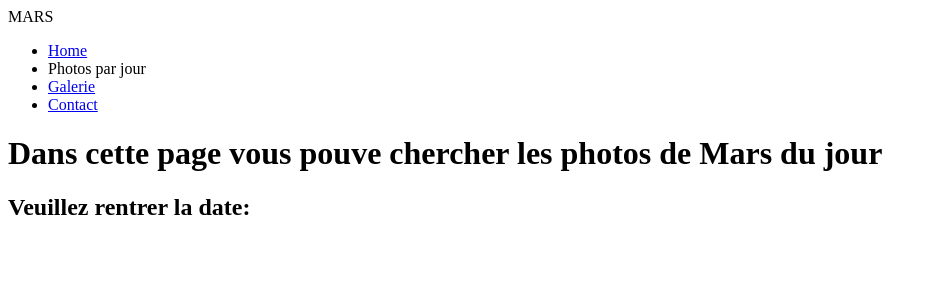
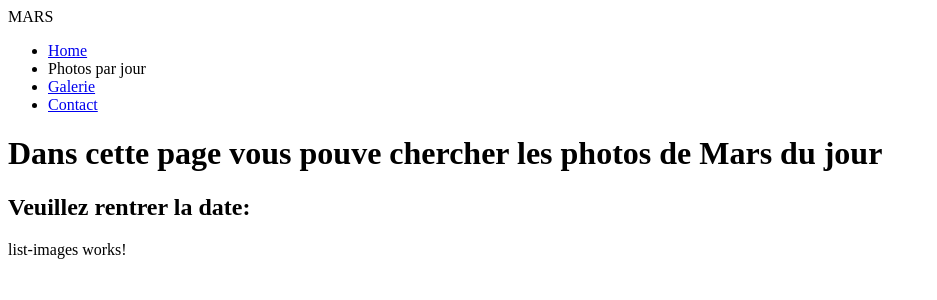
Before and after one commit to dkm94/Mars-images-gallery, an Angular app: page /per-days-photos in a window 1280 px wide. Shown: the top 300 px of the page, without its empty margins (0-937 px from the left). Built offline with nearby package versions, Linux system fonts and the light colour scheme.

Commit message:
add list-images feature

```diff
--- a/src/app/app.module.ts
+++ b/src/app/app.module.ts
@@ -8,6 +8,7 @@ import { HeaderComponent } from './features/header/header.component';
 import { FooterComponent } from './features/footer/footer.component';
 import { ContactComponent } from './pages/contact/contact.component';
 import { PerDaysPhotosComponent } from './pages/per-days-photos/per-days-photos.component';
+import { ListImagesComponent } from './features/list-images/list-images.component';
 
 @NgModule({
   declarations: [
@@ -16,7 +17,8 @@ import { PerDaysPhotosComponent } from './pages/per-days-photos/per-days-photos.
     HeaderComponent,
     FooterComponent,
     ContactComponent,
-    PerDaysPhotosComponent
+    PerDaysPhotosComponent,
+    ListImagesComponent
   ],
   imports: [
     BrowserModule,
--- /dev/null
+++ b/src/app/features/list-images/list-images.component.html
@@ -0,0 +1 @@
+<p>list-images works!</p>
--- /dev/null
+++ b/src/app/features/list-images/list-images.component.ts
@@ -0,0 +1,15 @@
+import { Component, OnInit } from '@angular/core';
+
+@Component({
+  selector: 'app-list-images',
+  templateUrl: './list-images.component.html',
+  styleUrls: ['./list-images.component.css']
+})
+export class ListImagesComponent implements OnInit {
+
+  constructor() { }
+
+  ngOnInit(): void {
+  }
+
+}
--- a/src/app/pages/per-days-photos/per-days-photos.component.html
+++ b/src/app/pages/per-days-photos/per-days-photos.component.html
@@ -3,3 +3,4 @@
 <h1>Dans cette page vous pouve chercher les photos de Mars du jour</h1>
 <h2>Veuillez rentrer la date:</h2>
 <form></form>
+<app-list-images></app-list-images>
--- a/src/app/pages/per-days-photos/per-days-photos.component.ts
+++ b/src/app/pages/per-days-photos/per-days-photos.component.ts
@@ -7,6 +7,12 @@ import { Component, OnInit } from '@angular/core';
 })
 export class PerDaysPhotosComponent implements OnInit {
 
+  marsPhotos = [
+    {id:"1",img_src:"https://www.astro-rennes.com/planetes/images/mars/detail_mars.jpg"},
+    {id:"2", img_src:"https://www.cieletespace.fr/media/default/0001/19/SURFACE_MARS_900-5f1a.jpeg"},
+    {id:"3", img_src:"https://dailygeekshow.com/wp-content/uploads/2020/05/une-mars-riviere.jpeg"}
+  ]
+
   constructor() { }
 
   ngOnInit(): void {
```
Also changed, not shown: src/app/features/list-images/list-images.component.css (added).
